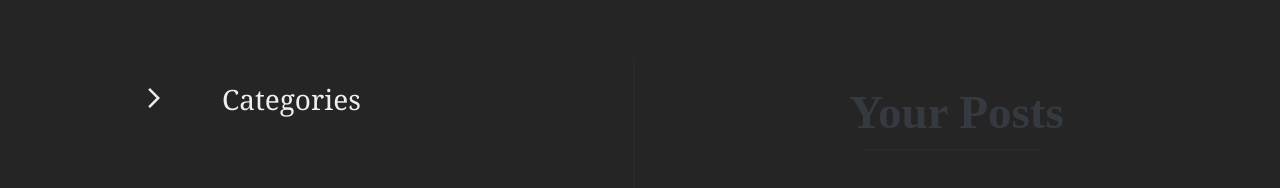
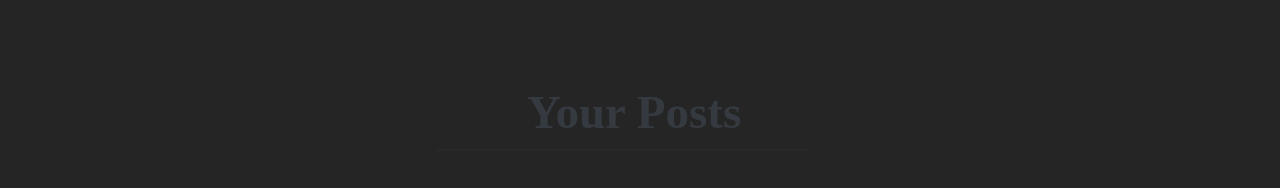
Before and after one commit to Pragyani/art-gallery, a React (Create React App) app: page / in a window 1280 px wide. Shown: the part 193-381 px from the top of the page. Built offline with nearby package versions, Linux system fonts and the light colour scheme.

Commit message:
Deleting : SideBar from home.js

```diff
--- a/src/pages/Home/home.js
+++ b/src/pages/Home/home.js
@@ -1,14 +1,11 @@
 import React from "react";
 import './home.css';
 import ProductDetail from "../../ProductDetails/productDetail";
-import SideBar from "../../NavigationBar/NavigationSideBar/sideBar";
 
 const Home = ({ data }) => {
     return (
         <>
             <div className="home-page">
-                <SideBar />
-                <hr className="hr-dep"/>
                 <ProductDetail Products={data} />
             </div>
         </>
```
